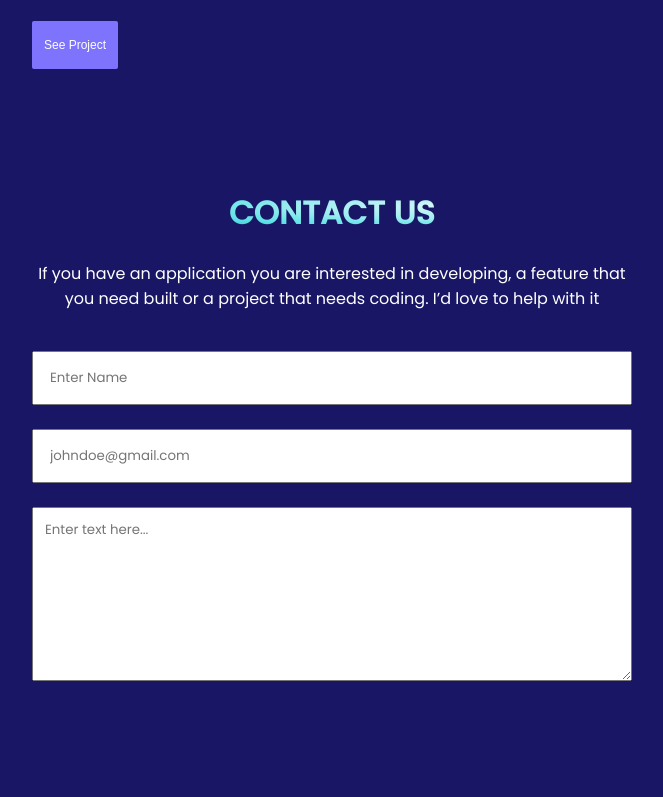
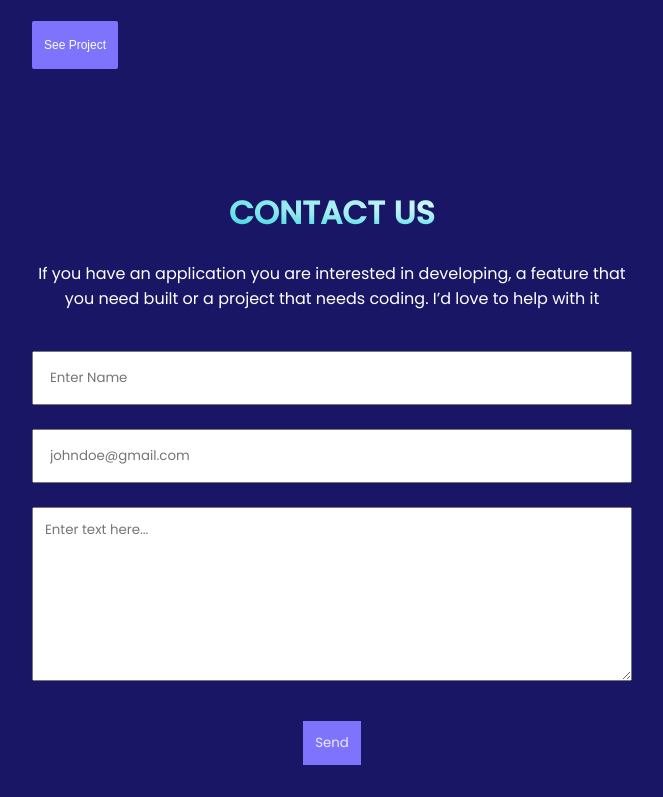
Before and after one commit to skabeo/my-portfolio, a plain HTML site: page index.html in a window 1280 px wide. Shown: the part 3904-4701 px from the top of the page, without its empty margins (308-971 px from the left). Before the commit the page ends 4617 px from the top, so only its background shows below. Drawn offline with Linux system fonts and the light colour scheme.

Commit message:
Add send button

```diff
--- a/index.html
+++ b/index.html
@@ -194,6 +194,7 @@
           required
         >
         <textarea name="message" id="message" placeholder="Enter text here..." maxlength="500" required></textarea>
+        <button type="submit" id="send-btn">Send</button>
       </form>
     </section>
   </main>
--- a/styles/contact.css
+++ b/styles/contact.css
@@ -33,4 +33,16 @@ textarea {
   height: 148px;
   padding: 12px;
   font-family: inherit;
+  margin-bottom: 0;
 }
+
+#send-btn {
+  background: #7D73FC;
+  color: #EDECFF;
+  border: none;
+  padding: 12px;
+  width: fit-content;
+  margin: 0 auto;
+  margin-top: 16px;
+  font-family: inherit;
+}
```
